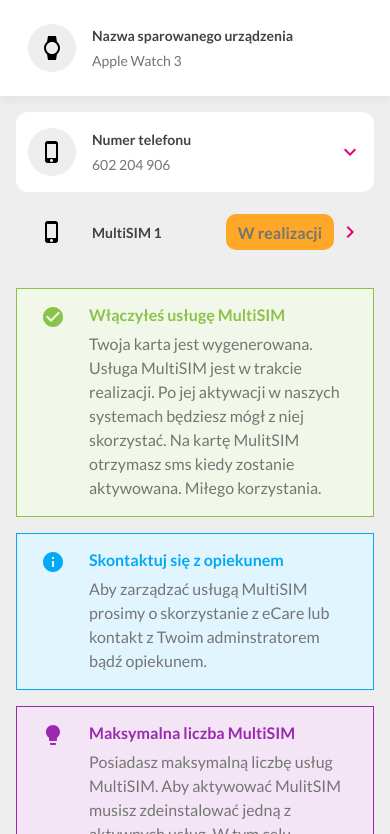
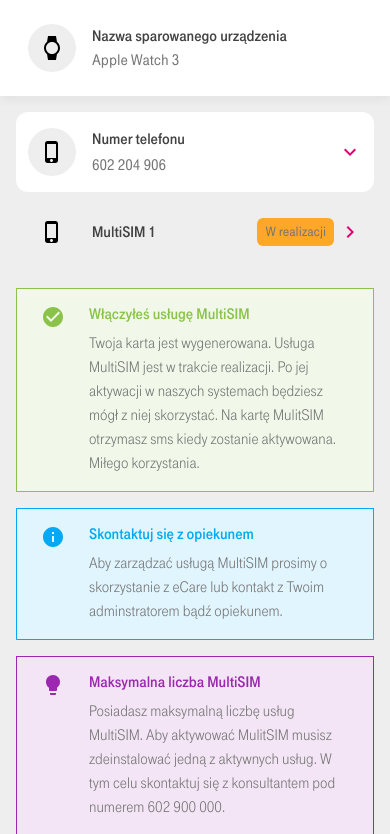
Before and after one commit to patrykbialek/venom, a website: page index.html in a window 390 px wide. Shown: the part 63-897 px from the top of the page. Drawn offline with Linux system fonts and the light colour scheme.

Commit message:
install tmobile fonts

```diff
--- a/index.html
+++ b/index.html
@@ -38,7 +38,6 @@
           <path fill="#e20074" d="M59.2 21.156v-6.4h6.4v6.4z"></path>
         </svg>
       </div>
-      <!-- </figure> -->
       <div class="tm-header__app-name">
         MÓJ T-MOBILE
       </div>
@@ -140,7 +139,7 @@
 
   <footer class="tm-footer" style="display: block;">
     <section class="tm-footer__content">
-      <div>&copy; 2021 T-Mobile Polska S.A. Wszystkie prawa zastrzeżone</div>
+      <div>&copy; <span id="year"></span> T-Mobile Polska S.A. Wszystkie prawa zastrzeżone.</div>
     </section>
   </footer>
 
--- a/js/index.js
+++ b/js/index.js
@@ -15,6 +15,8 @@
 
 logoutButton.addEventListener("click", logout);
 
+setCopyrightYear();
+
 function logout() {
   logoutButton.innerHTML = logoutButtonContent.spinner;
   actionMessage.innerHTML = message.logounInProgress;
@@ -28,3 +30,8 @@
     actionMessage.innerHTML = message.logoutBefore;
   }, 3000);
 }
+
+function setCopyrightYear() {
+  const yearElement = document.querySelector("#year");
+  yearElement.innerHTML = `${new Date().getFullYear()}`;
+}
--- a/styles/_component-body.scss
+++ b/styles/_component-body.scss
@@ -22,12 +22,13 @@
     flex: 1;
   }
   &__label {
-    font-size: 14px;
-    font-weight: bold;
+    font-size: 16px;
+    font-weight: 600;
     color: #424242;
   }
   &__name {
-    font-size: 14px;
+    font-size: 16px;
+    font-weight: 500;
     color: #757575;
   }
 
@@ -46,7 +47,7 @@
 .tm-watch-info {
   box-shadow: 0 0.95vw 2.5vw 0 rgba(6, 0, 35, 0.05) !important;
   &__label {
-    margin-bottom: 8px;
+    margin-bottom: 6px;
   }
 }
 .tm-phone-info {
@@ -73,16 +74,17 @@
   padding: 16px 12px;
 
   &__status {
-    border-radius: 10px;
+    border-radius: 6px;
     background-color: #ffa726;
-    padding: 0 12px;
+    padding: 0 8px;
     display: flex;
     justify-content: center;
     align-items: center;
-    margin: 6px 0;
+    margin: 10px 0;
     color: #757575;
-    font-weight: bold;
+    font-weight: 500;
     margin-right: 4px;
+    font-size: 14px;
   }
   &__more {
     display: flex;
@@ -123,7 +125,7 @@
     padding: 0;
   }
   &__title {
-    font-weight: bold;
+    font-weight: 600;
     margin-bottom: 8px;
   }
   &__text {
@@ -146,10 +148,10 @@
 
   &--info {
     background-color: #e1f5fe;
-    border: solid 1px #03A9F4;
+    border: solid 1px #03a9f4;
 
     .tm-message__title {
-      color: #03A9F4;
+      color: #03a9f4;
     }
 
     .tm-message__icon::before {
@@ -158,11 +160,11 @@
   }
 
   &--warning {
-    background-color: #F3E5F5;
-    border: solid 1px #9C27B0;
+    background-color: #f3e5f5;
+    border: solid 1px #9c27b0;
 
     .tm-message__title {
-      color: #9C27B0;
+      color: #9c27b0;
     }
 
     .tm-message__icon::before {
@@ -173,7 +175,7 @@
 
 .tm-action {
   margin: 16px;
-  padding: 16px 24px;
+  padding: 16px 16px 16px 0;
   display: flex;
   flex-direction: column;
   justify-content: flex-end;
@@ -184,7 +186,7 @@
     border: none;
     background-color: transparent;
     color: #e30074;
-    font-weight: bold;
+    font-weight: 600;
 
     font-size: 16px;
 
--- a/styles/_component-footer.scss
+++ b/styles/_component-footer.scss
@@ -1,15 +1,14 @@
 .tm-footer {
-  // height: 84px;
-  width: 100%;
   display: flex;
   align-items: center;
+  width: 100%;
 
   &__content {
-    // width: 100%;
+    background-color: #262626;
     padding: 32px 16px;
-    background-color: #000;
 
-    color: #e0e0e0;
+    color: #A3A3A3;
+    font-size: 14px;
     line-height: 1.5;
   }
 
--- a/styles/_component-header.scss
+++ b/styles/_component-header.scss
@@ -37,8 +37,10 @@
   }
 
   &__app-name {
+    color: #e30074;
+    font-size: 15px;
+    font-weight: 500;
+
     padding-right: 16px;
-    color: #e30074;
-    font-size: 14px;
   }
 }
--- /dev/null
+++ b/styles/_utilities-fonts.scss
@@ -0,0 +1,63 @@
+@font-face {
+  font-family: "tele-groteskultregular";
+  font-style: normal;
+  font-weight: 700;
+  font-display: swap;
+  src: url("../fonts/tele-grotesk-ultr-webfont.woff2") format("woff2");
+}
+
+@font-face {
+  font-family: "tele-groteskultregular";
+  font-style: normal;
+  font-weight: bolder;
+  font-display: swap;
+  src: url("../fonts/tele-grotesk-ultr-webfont.woff2") format("woff2");
+}
+
+@font-face {
+  font-family: "tele-groteskultregular";
+  font-style: normal;
+  font-weight: 600;
+  font-display: swap;
+  src: url("../fonts/tele-grotesk-fett-webfont.woff2") format("woff2");
+}
+
+@font-face {
+  font-family: "tele-groteskultregular";
+  font-style: normal;
+  font-weight: bold;
+  font-display: swap;
+  src: url("../fonts/tele-grotesk-fett-webfont.woff2") format("woff2");
+}
+
+@font-face {
+  font-family: "tele-groteskultregular";
+  font-style: normal;
+  font-weight: 500;
+  font-display: swap;
+  src: url("../fonts/tele-grotesk-halb-webfont.woff2") format("woff2");
+}
+
+@font-face {
+  font-family: "tele-groteskultregular";
+  font-style: normal;
+  font-weight: medium;
+  font-display: swap;
+  src: url("../fonts/tele-grotesk-halb-webfont.woff2") format("woff2");
+}
+
+@font-face {
+  font-family: "tele-groteskultregular";
+  font-style: normal;
+  font-weight: 400;
+  font-display: swap;
+  src: url("../fonts/tele-grotesk-norm-webfont.woff2") format("woff2");
+}
+
+@font-face {
+  font-family: "tele-groteskultregular";
+  font-style: normal;
+  font-weight: normal;
+  font-display: swap;
+  src: url("../fonts/tele-grotesk-norm-webfont.woff2") format("woff2");
+}
--- a/styles/main.scss
+++ b/styles/main.scss
@@ -1,10 +1,11 @@
 @import "_component-header";
 @import "_component-body";
 @import "_component-footer";
+@import "_utilities-fonts";
 
 html,
 body {
-  font-family: "Lato", Courier, monospace;
+  font-family: "tele-groteskultregular", 'Lato', Courier, monospace;
 }
 
 .tm-main {
@@ -13,5 +14,4 @@
   flex-direction: column;
   align-items: center;
   margin: auto;
-  // height: 100vh;
 }
```
Also changed, not shown: fonts/tele-grotesk-fett-webfont.woff2 (added), fonts/tele-grotesk-halb-webfont.woff2 (added), fonts/tele-grotesk-norm-webfont.woff2 (added), fonts/tele-grotesk-ultr-webfont.woff2 (added), fonts/tele-groteskultregular.ttf (added), styles/main.css, 1 other file.
